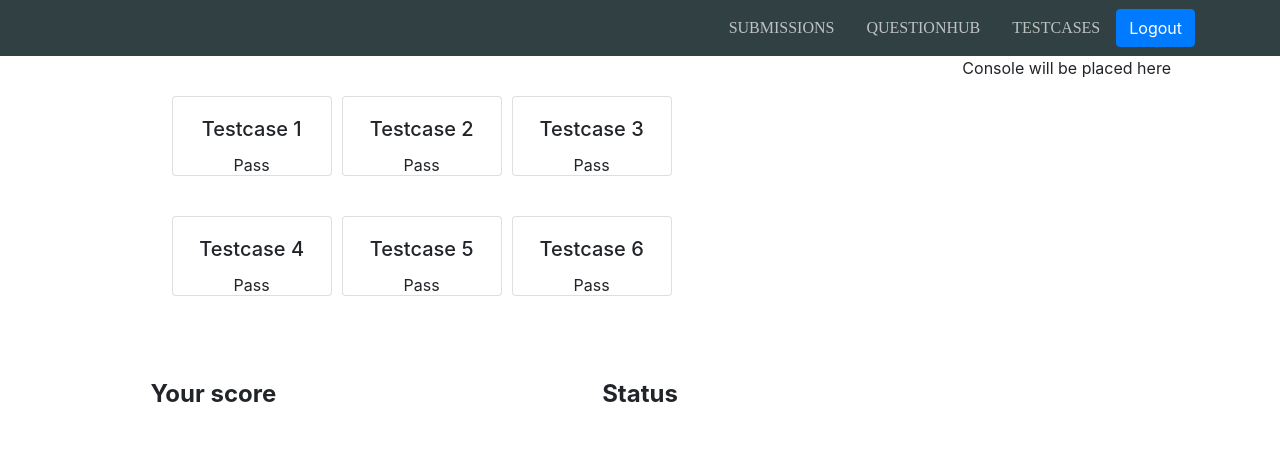
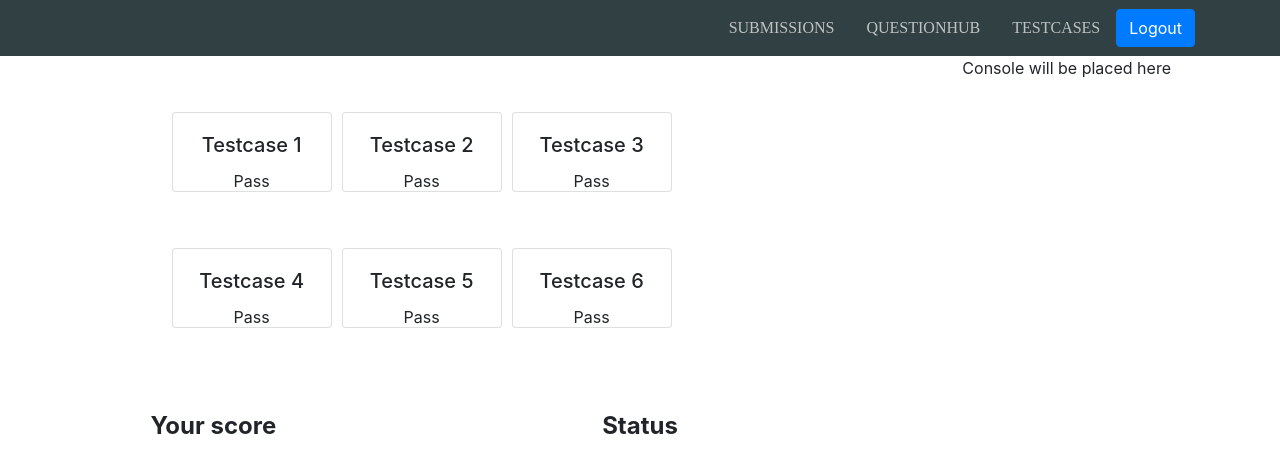
Before and after one commit to meghadandapat/CTD-RC2-Frontend, a React (Create React App) app: page /testcases in a window 1280 px wide. Shown: the top 472 px of the page. Built offline with nearby package versions, Linux system fonts and the light colour scheme.

Commit message:
xl and xs devices mein looks okay

```diff
--- a/src/components/Testcase/Testcase.js
+++ b/src/components/Testcase/Testcase.js
@@ -14,10 +14,10 @@ const Testcase = () => {
     <Container fluid>
       <Row>
         <Col md={8}>
-          <Row className="justify-content-md-center">
+          <Row className="justify-content-center">
            {List1}
           </Row>
-          <Row  className="justify-content-md-center">
+          <Row  className="justify-content-center">
           {List2}
           </Row>
           <Row>
--- a/src/components/Testcase/TestcaseCard.js
+++ b/src/components/Testcase/TestcaseCard.js
@@ -7,7 +7,7 @@ const TestcaseCard = (props) => {
     const cardstyle = {
         width: '10rem',
         height: '5rem',
-        marginTop: '5vh',
+        marginTop: '7vh',
         marginRight: '10px'
     }
 
@@ -15,11 +15,9 @@ const TestcaseCard = (props) => {
     return (<Card style={cardstyle}>
           <Card.Body>
             <Card.Title>Testcase {props.val}</Card.Title>
-
             <Card.Text>
              Pass
             </Card.Text>
-
           </Card.Body>
         </Card>  );
 }
```
Also changed, not shown: 1 other file (tests, documents, lock files or other folders).
